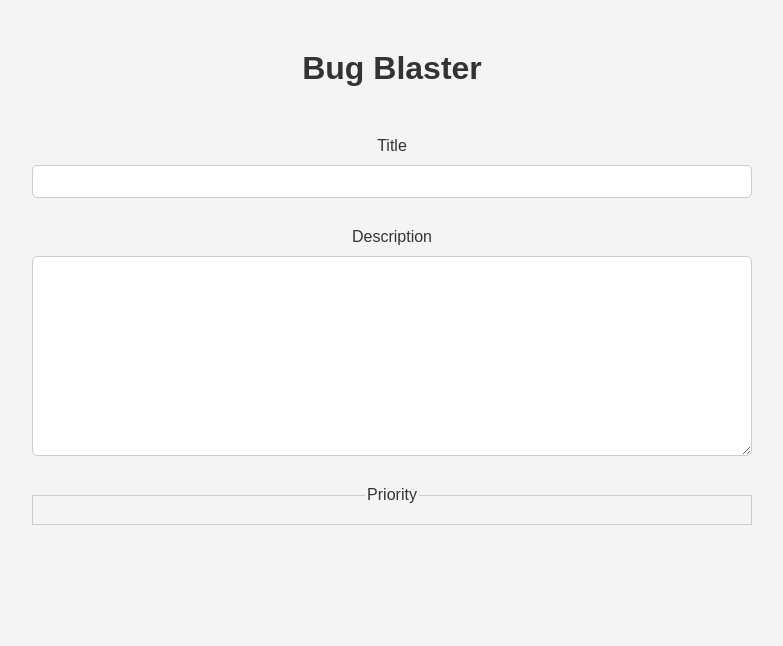
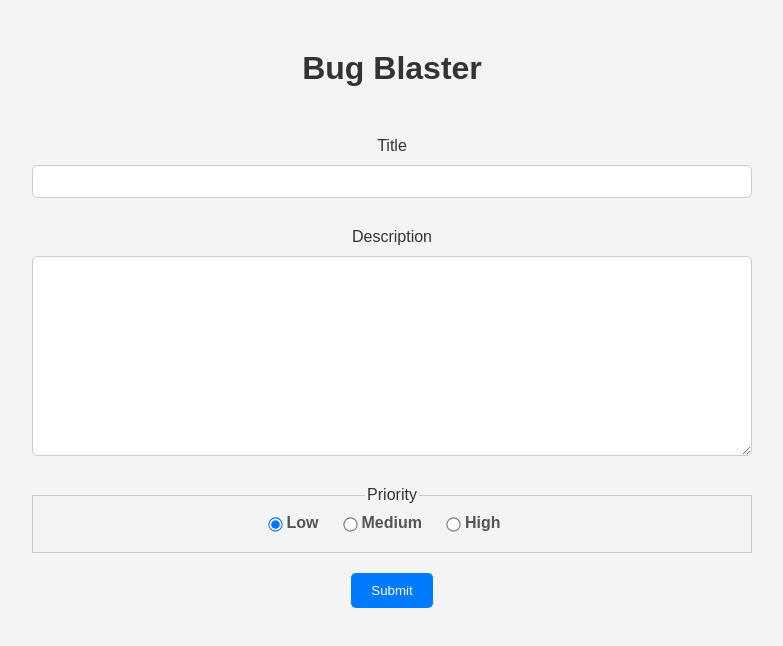
Before and after one commit to Aayush-Koju/Bug-Blaster, a React (Create React App) app: page / in a window 1280 px wide. Shown: the top 646 px of the page, without its empty margins (248-1031 px from the left). Built offline with nearby package versions, Linux system fonts and the light colour scheme.

Commit message:
adding the priorities dynamically and a button to submit

```diff
--- a/src/components/TicketForm.js
+++ b/src/components/TicketForm.js
@@ -46,7 +46,24 @@ export default function TicketForm() {
 
       <fieldset className="priority-fieldset">
         <legend>Priority</legend>
+
+        {Object.entries(priorityLabels).map(([value, label]) => (
+          <label key={value} className="priority-label">
+            <input
+              type="radio"
+              value={value}
+              checked={priority === value}
+              className="priority-input"
+              onChange={(e) => setPriority(e.target.value)}
+            ></input>
+            {label}
+          </label>
+        ))}
       </fieldset>
+
+      <button type="submit" className="button">
+        Submit
+      </button>
     </form>
   );
 }
```
